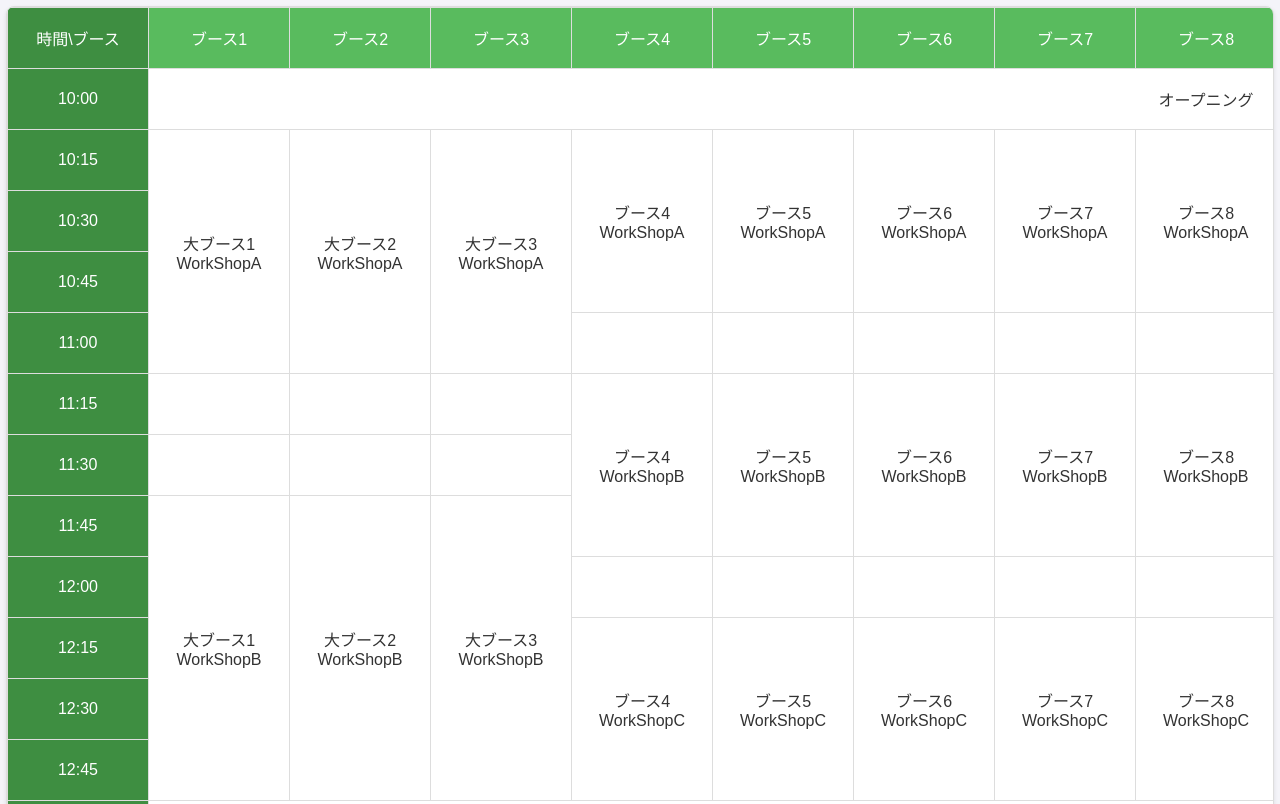
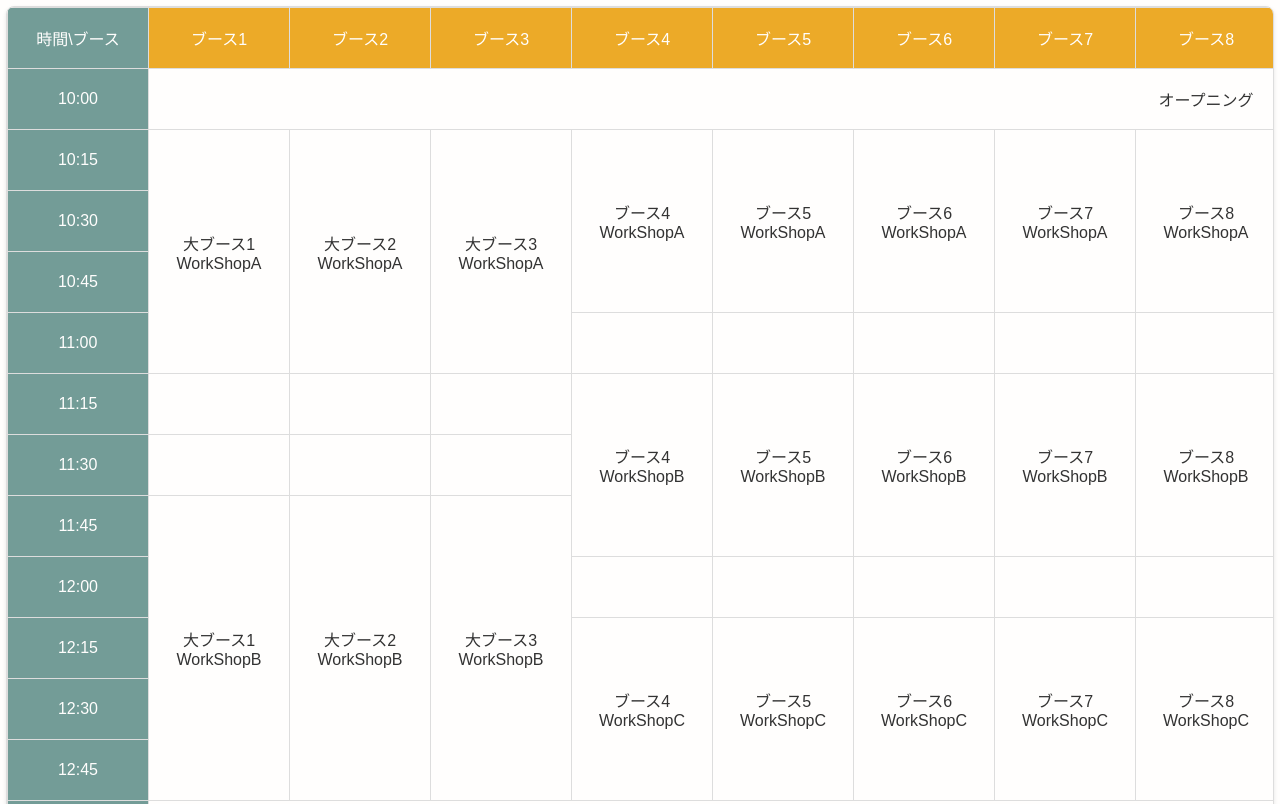
Before and after one commit to GoWorkshopConference/schedule_mockup, a website with bundled scripts: page index.html in a window 1280 px wide. Shown: the top 804 px of the page. Built offline with nearby package versions, Linux system fonts and the light colour scheme.

Commit message:
基本カラー変更

```diff
--- a/css/styles.css
+++ b/css/styles.css
@@ -1,7 +1,7 @@
 body {
   font-family: 'Arial', sans-serif;
   margin: 6px;
-  background-color: #f4f4f9;
+  background-color: #fffefd;
   color: #333;
 }
 
@@ -16,7 +16,7 @@ table {
   border-collapse: collapse;
   width: 100%;
   min-width: 1200px;
-  background-color: #fff;
+  background-color: #fffefd;
   border-radius: 8px;
 }
 
@@ -31,7 +31,7 @@ th, td {
 
 th {
   background-color: #4CAF50;
-  color: white;
+  color: #fffefd;
   font-weight: bold;
   position: sticky;
   top: 0;
@@ -41,18 +41,18 @@ th {
 td:first-child, th:first-child {
   position: sticky;
   left: 0;
-  background-color: #3E8E41;
-  color: white;
+  background-color: #739c97;
+  color: #fffefd;
   z-index: 11;
   border-right: 1px solid #ddd;
 }
 
 td {
-  background-color: white;
+  background-color: #fffefd;
   transition: background-color 0.3s ease;
 }
 
-td:hover {
+td:hover:not(:first-child) {
   background-color: #f1f1f1;
 }
 
@@ -61,10 +61,14 @@ tr {
 }
 
 tr:first-child > td:not(:first-child) {
-  background-color: #59bb5e;
-  color: white;
+  background-color: #ecaa28;
+  color: #fffefd;
 }
 
 tr:last-child {
   border-bottom: none;
 }
+
+.break {
+  background-color: #616161;
+}
--- a/js/main.js
+++ b/js/main.js
@@ -1,5 +1,6 @@
 import schedules from "./schedules.js";
 
+function generate_times() {
   const times = [];
   for (let hour = 10; hour <= 19; hour++) {
     for (let minute = 0; minute < 60; minute += 15) {
@@ -11,40 +12,46 @@ for (let hour = 10; hour <= 19; hour++) {
       );
     }
   }
-const booths = Array.from({ length: 15 }, (_, i) => `ブース${i + 1}`);
+  return times;
+}
 
-function createTable() {
-  const table = document.getElementById("timeBoothTable");
+function generate_booths(count) {
+  return Array.from({ length: count }, (_, i) => `ブース${i + 1}`);
+}
 
-  // ヘッダー行を作成
-  const headerRow = table.insertRow();
-  headerRow.insertCell().textContent = "時間\\ブース";
+function create_header_row(table, booths) {
+  const header_row = table.insertRow();
+  header_row.insertCell().textContent = "時間\\ブース";
   booths.forEach((booth) => {
-    headerRow.insertCell().textContent = booth;
+    header_row.insertCell().textContent = booth;
   });
+}
 
-  // データ行を作成し、データを埋める
-  const cellData = Array.from({ length: times.length }, () =>
+function create_initial_cell_data(times, booths) {
+  return Array.from({ length: times.length }, () =>
     Array(booths.length).fill(null)
   );
-  const usedCells = new Set();
+}
+
+function update_cell_data(cell_data, schedules, times, booths) {
+  const used_cells = new Set();
 
   schedules.forEach((item) => {
-    const rowIndex = times.indexOf(item.time);
-    const colIndex = item.booth - 1;
-    const cellKey = `${rowIndex},${colIndex}`;
+    const row_index = times.indexOf(item.time);
+    const col_index = item.booth - 1;
+    const cell_key = `${row_index},${col_index}`;
 
-    if (!usedCells.has(cellKey)) {
-      cellData[rowIndex][colIndex] = {
+    if (!used_cells.has(cell_key)) {
+      cell_data[row_index][col_index] = {
         text: item.value,
         rowspan: 1,
         colspan: 1,
       };
-      usedCells.add(cellKey);
+      used_cells.add(cell_key);
 
       // 縦方向の結合をチェック
       let rowspan = 1;
-      for (let i = rowIndex + 1; i < times.length; i++) {
+      for (let i = row_index + 1; i < times.length; i++) {
         if (
           schedules.some(
             (d) =>
@@ -53,20 +60,20 @@ function createTable() {
               d.value === item.value
           )
         ) {
-          const existingCellKey = `${i},${colIndex}`;
-          if (usedCells.has(existingCellKey)) {
-            usedCells.delete(existingCellKey);
+          const existing_cell_key = `${i},${col_index}`;
+          if (used_cells.has(existing_cell_key)) {
+            used_cells.delete(existing_cell_key);
           }
           rowspan++;
-          usedCells.add(existingCellKey);
+          used_cells.add(existing_cell_key);
         } else {
           break;
         }
       }
       if (rowspan > 1) {
-        cellData[rowIndex][colIndex].rowspan = rowspan;
+        cell_data[row_index][col_index].rowspan = rowspan;
         for (let i = 1; i < rowspan; i++) {
-          cellData[rowIndex + i][colIndex] = undefined;
+          cell_data[row_index + i][col_index] = undefined;
         }
       }
 
@@ -74,34 +81,34 @@ function createTable() {
       if (item.horizontal) {
         let colspan = booths.length;
         for (let j = 0; j < booths.length; j++) {
-          const existingCellKey = `${rowIndex},${j}`;
-          if (usedCells.has(existingCellKey)) {
-            usedCells.delete(existingCellKey);
+          const existing_cell_key = `${row_index},${j}`;
+          if (used_cells.has(existing_cell_key)) {
+            used_cells.delete(existing_cell_key);
           }
-          if (j !== colIndex) {
-            cellData[rowIndex][j] = undefined;
+          if (j !== col_index) {
+            cell_data[row_index][j] = undefined;
           }
-          usedCells.add(existingCellKey);
+          used_cells.add(existing_cell_key);
         }
 
         // 縦方向の結合も考慮
-        let additionalRowSpan = 1;
-        for (let i = rowIndex + 1; i < times.length; i++) {
+        let additional_rowspan = 1;
+        for (let i = row_index + 1; i < times.length; i++) {
           if (
             schedules.some(
               (d) =>
                 d.time === times[i] && d.value === item.value && d.horizontal
             )
           ) {
-            additionalRowSpan++;
+            additional_rowspan++;
             for (let j = 0; j < booths.length; j++) {
-              const existingCellKey = `${i},${j}`;
-              if (usedCells.has(existingCellKey)) {
-                usedCells.delete(existingCellKey);
+              const existing_cell_key = `${i},${j}`;
+              if (used_cells.has(existing_cell_key)) {
+                used_cells.delete(existing_cell_key);
               }
-              usedCells.add(existingCellKey);
-              if (j !== colIndex) {
-                cellData[i][j] = undefined;
+              used_cells.add(existing_cell_key);
+              if (j !== col_index) {
+                cell_data[i][j] = undefined;
               }
             }
           } else {
@@ -109,29 +116,30 @@ function createTable() {
           }
         }
 
-        cellData[rowIndex][colIndex].colspan = colspan;
-        cellData[rowIndex][colIndex].rowspan = additionalRowSpan;
+        cell_data[row_index][col_index].colspan = colspan;
+        cell_data[row_index][col_index].rowspan = additional_rowspan;
       }
     }
   });
+}
 
-  // テーブルにデータを埋め込む
+function populate_table(table, times, booths, cell_data) {
   for (let i = 0; i < times.length; i++) {
     const row = table.insertRow();
-    const timeCell = row.insertCell();
-    timeCell.textContent = times[i];
+    const time_cell = row.insertCell();
+    time_cell.textContent = times[i];
 
     for (let j = 0; j < booths.length; j++) {
-      const cellDataItem = cellData[i][j];
-      if (cellDataItem !== undefined) {
+      const cell_data_item = cell_data[i][j];
+      if (cell_data_item !== undefined) {
         const cell = row.insertCell();
-        if (cellDataItem) {
-          cell.textContent = cellDataItem.text;
-          if (cellDataItem.rowspan > 1) {
-            cell.rowSpan = cellDataItem.rowspan;
+        if (cell_data_item) {
+          cell.textContent = cell_data_item.text;
+          if (cell_data_item.rowspan > 1) {
+            cell.rowSpan = cell_data_item.rowspan;
           }
-          if (cellDataItem.colspan > 1) {
-            cell.colSpan = cellDataItem.colspan;
+          if (cell_data_item.colspan > 1) {
+            cell.colSpan = cell_data_item.colspan;
           }
         }
       }
@@ -139,4 +147,18 @@ function createTable() {
   }
 }
 
-createTable();
+function create_table() {
+  const times = generate_times();
+  const booths = generate_booths(15);
+  const table = document.getElementById("timeBoothTable");
+
+  create_header_row(table, booths);
+
+  const cell_data = create_initial_cell_data(times, booths);
+
+  update_cell_data(cell_data, schedules, times, booths);
+
+  populate_table(table, times, booths, cell_data);
+}
+
+create_table();
```
Lines whose indentation alone changed are shown as unchanged.
